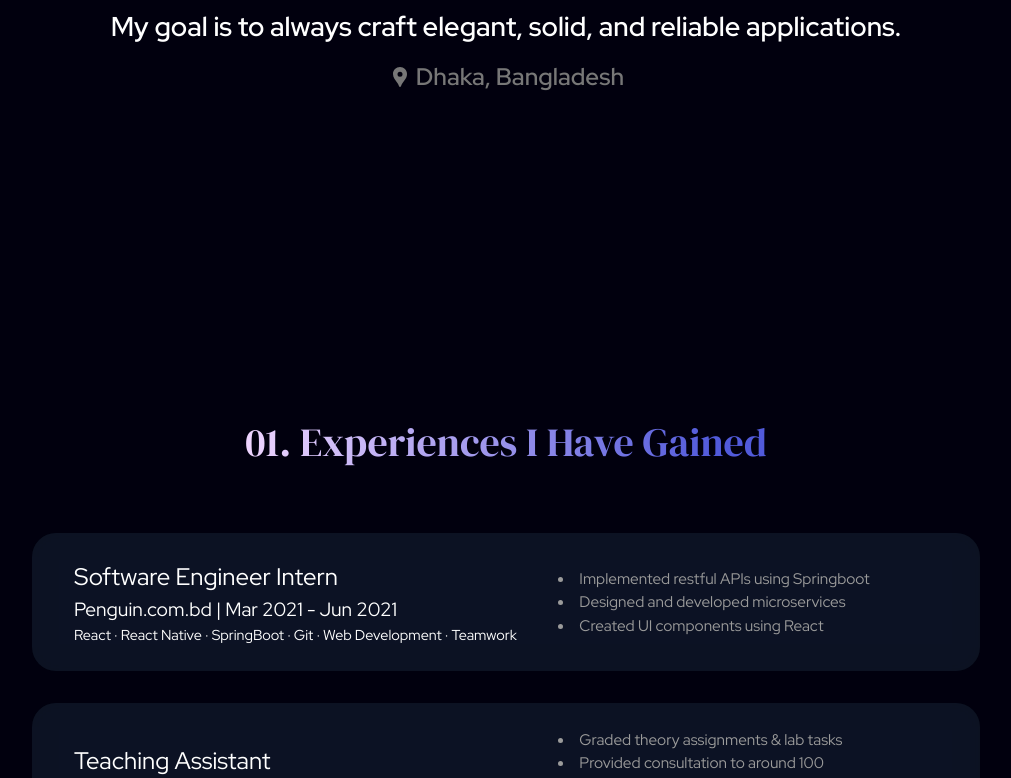
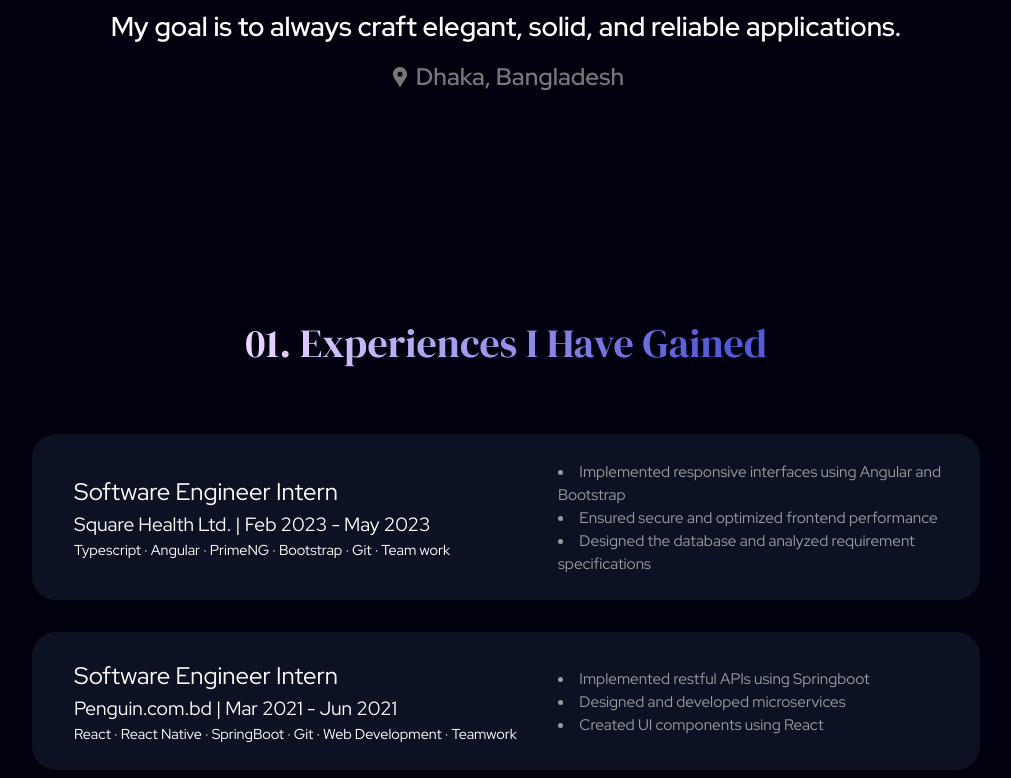
Before and after one commit to aothoi/portfolio, a React (Create React App) app: page / in a window 1280 px wide. Shown: the part 385-1163 px from the top of the page, without its empty margins (134-1145 px from the left). Built offline with nearby package versions, Linux system fonts and the light colour scheme.

Commit message:
Added new work exp

```diff
--- a/src/about/About.js
+++ b/src/about/About.js
@@ -5,6 +5,19 @@ export const About = () => {
     <div id="about" className="aboutMain">
       <p className="head">01. Experiences I Have Gained</p>
       <div className="aboutSectionCards">
+
+      <div className="aboutSectionCard">
+          <div className="title">
+            <p className="jobTitle">Software Engineer Intern</p>
+            <p className="company">Square Health Ltd. | Feb 2023 - May 2023</p>
+            <p className="skills">Typescript · Angular · PrimeNG · Bootstrap · Git · Team work</p>
+          </div>
+          <p className="body">
+            <li>Implemented responsive interfaces using Angular and Bootstrap</li>
+            <li>Ensured secure and optimized frontend performance</li>
+            <li>Designed the database and analyzed requirement specifications</li>
+          </p>
+        </div>
 
         <div className="aboutSectionCard">
           <div className="title">
```
